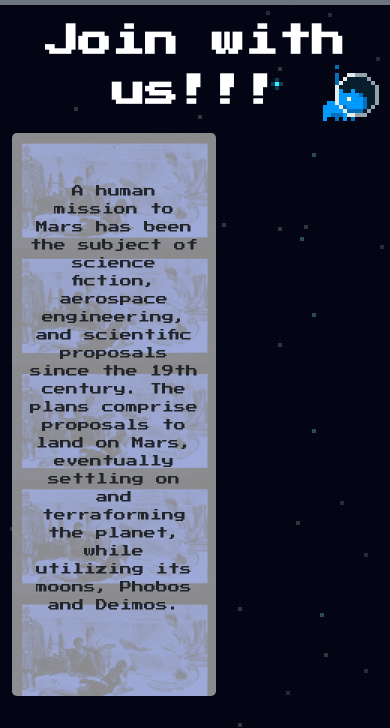
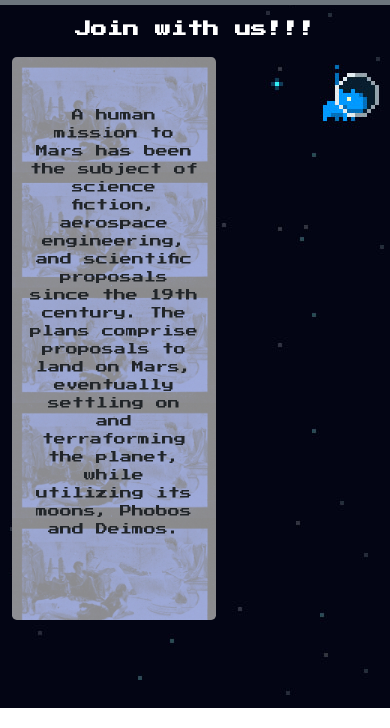
Before and after one commit to fahredof/fahredof.github.io, a plain HTML site: page lab2/index.html in a window 390 px wide. Shown: the part 136-864 px from the top of the page. Drawn offline with nearby package versions, Linux system fonts and the light colour scheme.

Commit message:
LAB2: create adaptive text(logo)

```diff
--- a/lab2/css/style.css
+++ b/lab2/css/style.css
@@ -94,6 +94,7 @@ margin: auto;
 	.wall p{
 		font-size: 11pt;
 		margin-top: 3%;
+	}
 }
 
 @media (max-width: 453px){
@@ -101,13 +102,14 @@ margin: auto;
 	.wall p{
 		font-size: 9pt;
 		margin-top: 10%;
+	}
 }
-
 @media (max-width: 359px){
 
 	.wall p{
 		font-size: 8pt;
 		margin-top: 20%;
+	}
 }
 
 @media (max-width: 289px){
@@ -115,4 +117,12 @@ margin: auto;
 	.wall p{
 		font-size: 6pt;
 		margin-top: 30%;
+	}
 }
+
+@media (max-width: 535px){
+
+	.zazivala {
+		font-size: 12pt;
+	}
+}
```
Also changed, not shown: lab2/index.html (+1 -0 lines).
